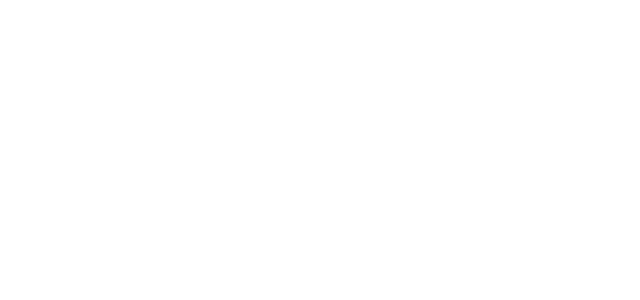
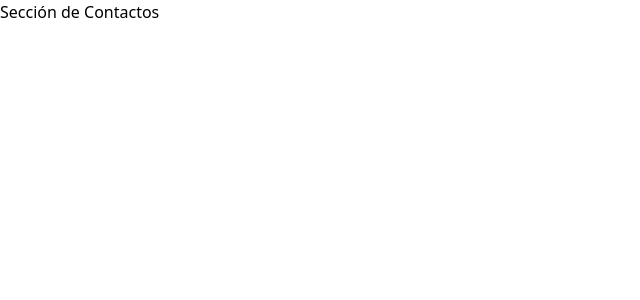
Before and after one commit to mjriveraknowmad/nuxt-basico-udemy-maldonado, a Nuxt app: page /contactos in a window 1280 px wide. Before the commit this address had no page. Shown: the top 300 px of the page, without its empty margins (0-640 px from the left). Built offline with nearby package versions, Linux system fonts and the light colour scheme.

Commit message:
feat: Rutas /contactos y  /contactos/contacto, usando contactos/index.vue  y  /contactos/contacto.vue

```diff
--- /dev/null
+++ b/app/pages/contactos/contacto.vue
@@ -0,0 +1,13 @@
+<template>
+    <div>
+        Un contacto
+    </div>
+</template>
+
+<script setup lang="ts">
+
+</script>
+
+<style scoped>
+
+</style>
--- /dev/null
+++ b/app/pages/contactos/index.vue
@@ -0,0 +1,13 @@
+<template>
+    <div>
+        <h1>Sección de Contactos</h1>
+    </div>
+</template>
+
+<script setup lang="ts">
+
+</script>
+
+<style scoped>
+
+</style>
```
